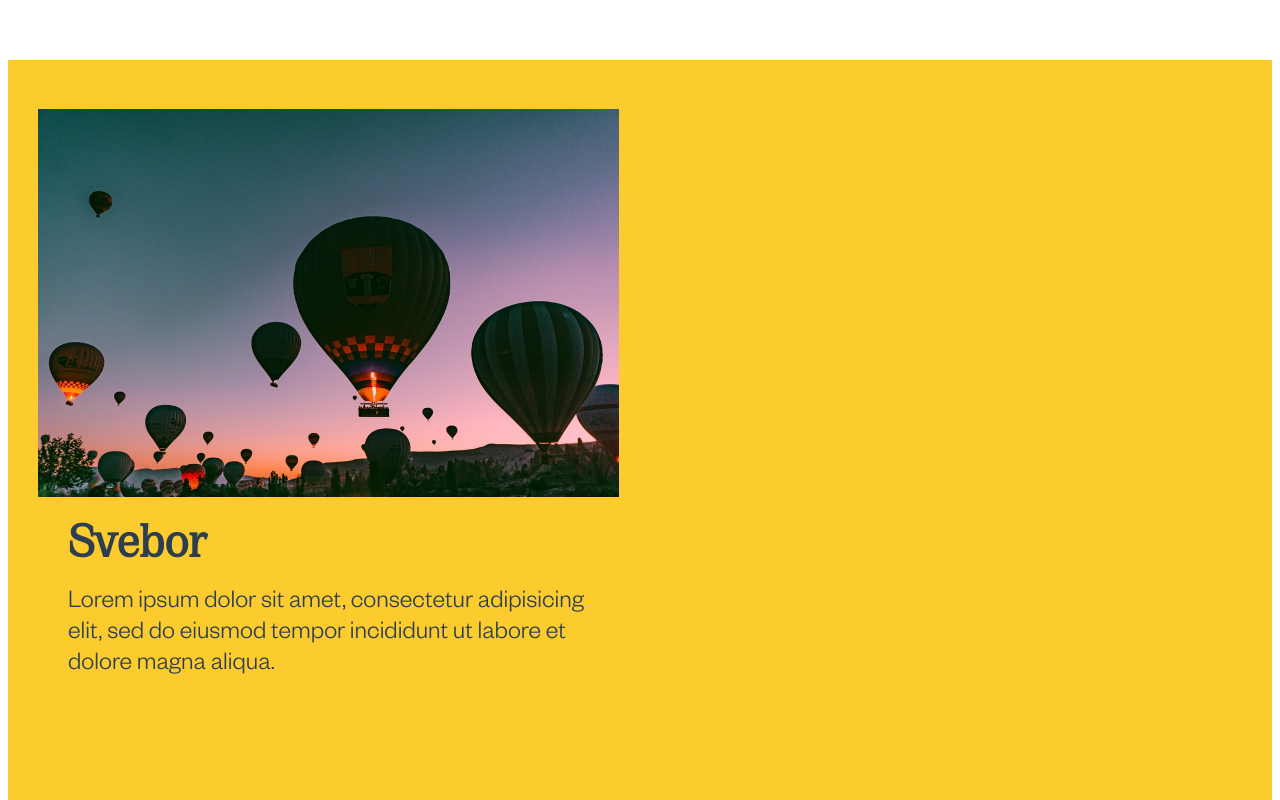
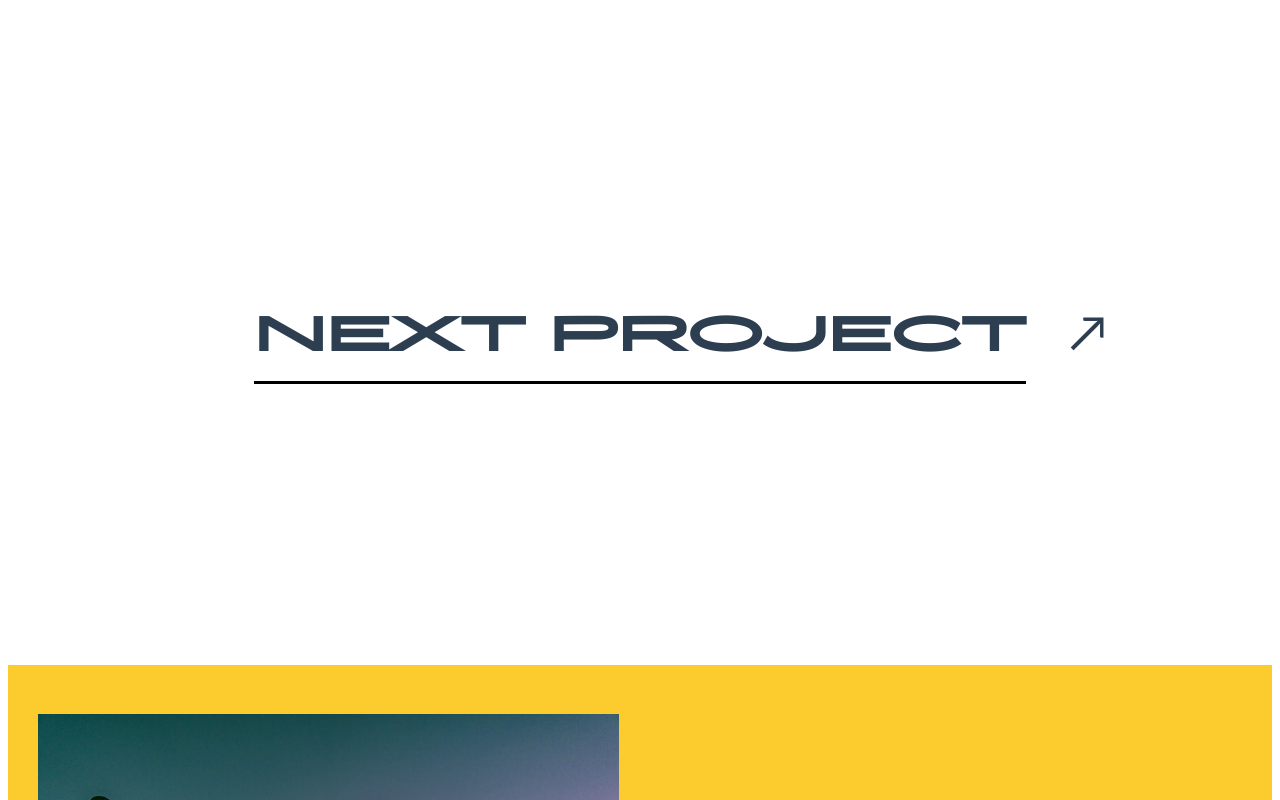
Before and after one commit to Sveb/drew-practise-blockWork, a Vue app: page / in a window 1280 px wide. Shown: the top 800 px of the page. Built offline with nearby package versions, Linux system fonts and the light colour scheme.

Commit message:
Made a new component

```diff
--- a/src/App.vue
+++ b/src/App.vue
@@ -1,4 +1,5 @@
 <template>
+  <NPpanel />
   <blockwork
     title="Svebor"
     text="Lorem ipsum dolor sit amet, consectetur adipisicing elit, sed do eiusmod tempor incididunt ut labore et dolore magna aliqua. "
@@ -8,18 +9,19 @@
 
 <script>
 import blockwork from "./components/blockwork.vue";
-
+import NPpanel from "./components/PanelNextPrevious.vue";
 export default {
   name: "App",
   components: {
-    blockwork
+    blockwork,
+    NPpanel
   }
 };
 </script>
 
 <style>
 #app {
-  font-family: Avenir, Helvetica, Arial, sans-serif;
+  font-family: founders, Calibri, Helvetica, Arial, sans-serif;
   -webkit-font-smoothing: antialiased;
   -moz-osx-font-smoothing: grayscale;
   text-align: left;
--- /dev/null
+++ b/src/components/PanelNextPrevious.vue
@@ -0,0 +1,92 @@
+<template lang="html">
+  <div
+    @mouseenter="cw()"
+    @mouseover="isHovering = true"
+    @mouseout="isHovering = false"
+    :class="{ hoveredPanel: isHovering }"
+    class="npPanel"
+  >
+    <h2>{{ title }}</h2>
+    <span class="arrow">&#x2197;</span>
+    <div class="breadcrumb">{{ text }}</div>
+  </div>
+</template>
+
+<script>
+export default {
+  data() {
+    return {
+      isHovering: false
+    };
+  },
+  props: {
+    title: {
+      type: String,
+      default: "Next project"
+    },
+    text: {
+      type: String,
+      default: "CW"
+    }
+  }
+};
+</script>
+
+<style lang="css" scoped>
+@font-face {
+  font-family: "zoom";
+  src: url(../assets/fonts/zoom-pro-brutal-medium.woff);
+}
+.npPanel {
+  font-family: zoom;
+  font-size: 33px;
+  display: flex;
+  justify-content: center;
+  align-items: center;
+  flex-direction: column;
+  text-transform: uppercase;
+  padding: 200px;
+  position: relative;
+
+  transition: 0.1s;
+}
+
+.npPanel h2 {
+  display: inline;
+  border-bottom: 3.5px solid black;
+  transition: 0.1s;
+  padding-bottom: 20px;
+}
+.npPanel span {
+  font-family: calibri;
+  font-size: 50px;
+  padding: 15px;
+  position: absolute;
+  top: 226px;
+  right: 150px;
+  transition: 0.1s;
+}
+
+/* HOVER STATES */
+
+.hoveredPanel {
+  color: #fff335;
+  background-image: url("../assets/images/rover.jpeg");
+}
+.hoveredPanel h2 {
+  border-bottom: 3.5px solid #fff335;
+}
+
+.hoveredPanel span {
+  color: #fff335;
+}
+.hoveredPanel .breadcrumb {
+  opacity: 1;
+}
+.breadcrumb {
+  opacity: 0;
+  color: #fff335;
+
+  transition: 0.1s;
+}
+</style>
```
Also changed, not shown: src/assets/fonts/zoom-pro-brutal-medium.woff (added).
